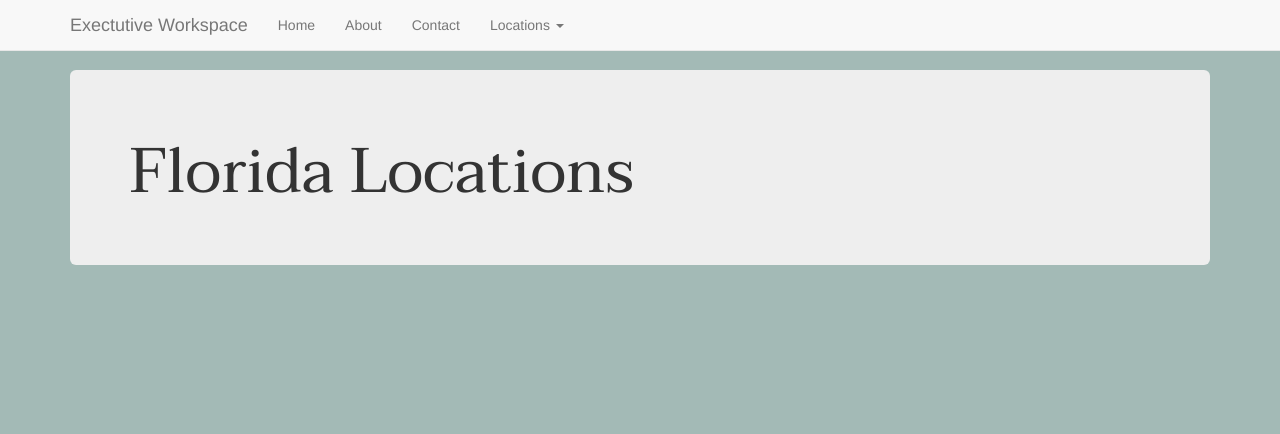
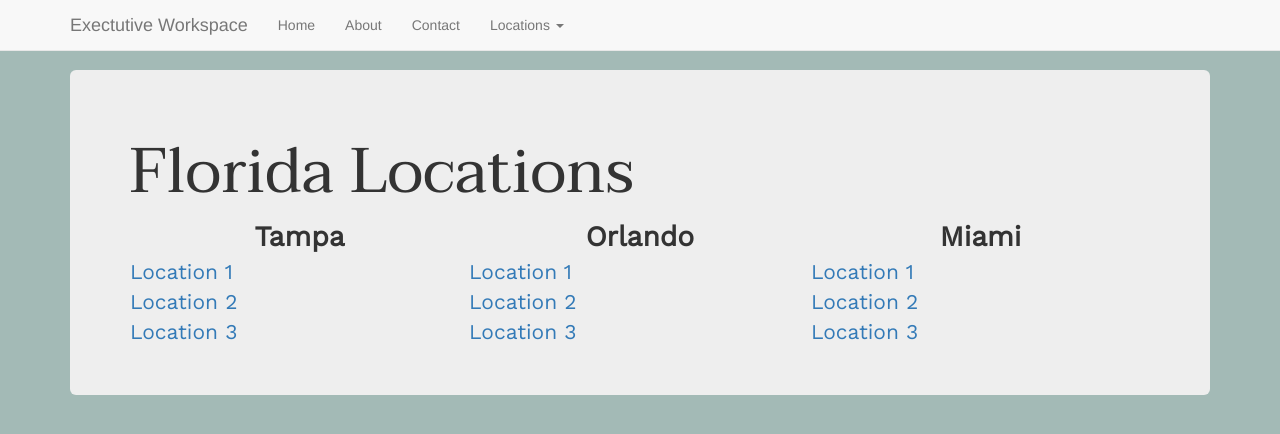
Before and after one commit to Tha5thElement/FOSCAM.Site, a plain HTML site: page florida.html in a window 1280 px wide. Shown: the top 434 px of the page. Drawn offline with nearby package versions, Linux system fonts and the light colour scheme.

Commit message:
Updated Links
updated links in all headers on all HTML pages, Updated Florida to match
Texas

```diff
--- a/florida.html
+++ b/florida.html
@@ -80,7 +80,28 @@
         <!-- Main component for a primary marketing message or call to action -->
         <div class="jumbotron">
             <h1 id="mainHeader">Florida Locations</h1>
-
+            <table style="width:100%">
+                <tr>
+                    <th class="tableHeaderCustom">Tampa</th>
+                    <th class="tableHeaderCustom">Orlando</th>
+                    <th class="tableHeaderCustom">Miami</th>
+                </tr>
+                <tr>
+                    <td><a href="camsTEST.html" class="locationCameras" id="location1Tampa">Location 1</a></td>
+                    <td><a href="camsTEST.html" class="locationCameras" id="location1Orlando">Location 1</a></td>
+                    <td><a href="camsTEST.html" class="locationCameras" id="location1Miami">Location 1</a></td>
+                </tr>
+                <tr>
+                    <td><a href="camsTEST.html" class="locationCameras" id="location2Tampa">Location 2</a></td>
+                    <td><a href="camsTEST.html" class="locationCameras" id="location2Orlando">Location 2</a></td>
+                    <td><a href="camsTEST.html" class="locationCameras" id="location2Miami">Location 2</a></td>
+                </tr>
+                <tr>
+                    <td><a href="camsTEST.html" class="locationCameras" id="location3Tampa">Location 3</a></td>
+                    <td><a href="camsTEST.html" class="locationCameras" id="location3Orlando">Location 3</a></td>
+                    <td><a href="camsTEST.html" class="locationCameras" id="location3Miami">Location 3</a></td>
+                </tr>
+            </table>
 
         </div>
 
@@ -94,6 +115,7 @@
     <script src="https://ajax.googleapis.com/ajax/libs/jquery/3.1.1/jquery.min.js"></script>
     <script>
         window.jQuery || document.write('<script src="https://ajax.googleapis.com/ajax/libs/jquery/3.1.1/jquery.min.js"><\/script>')
+
     </script>
     <script src="/js/bootstrap.min.js"></script>
     <!-- IE10 viewport hack for Surface/desktop Windows 8 bug -->
```
Also changed, not shown: about.html (+4 -1 lines), camsTEST.html (+4 -1 lines), contact.html (+2 -1 lines), index.html (+7 -4 lines), texas.html (+2 -1 lines).
